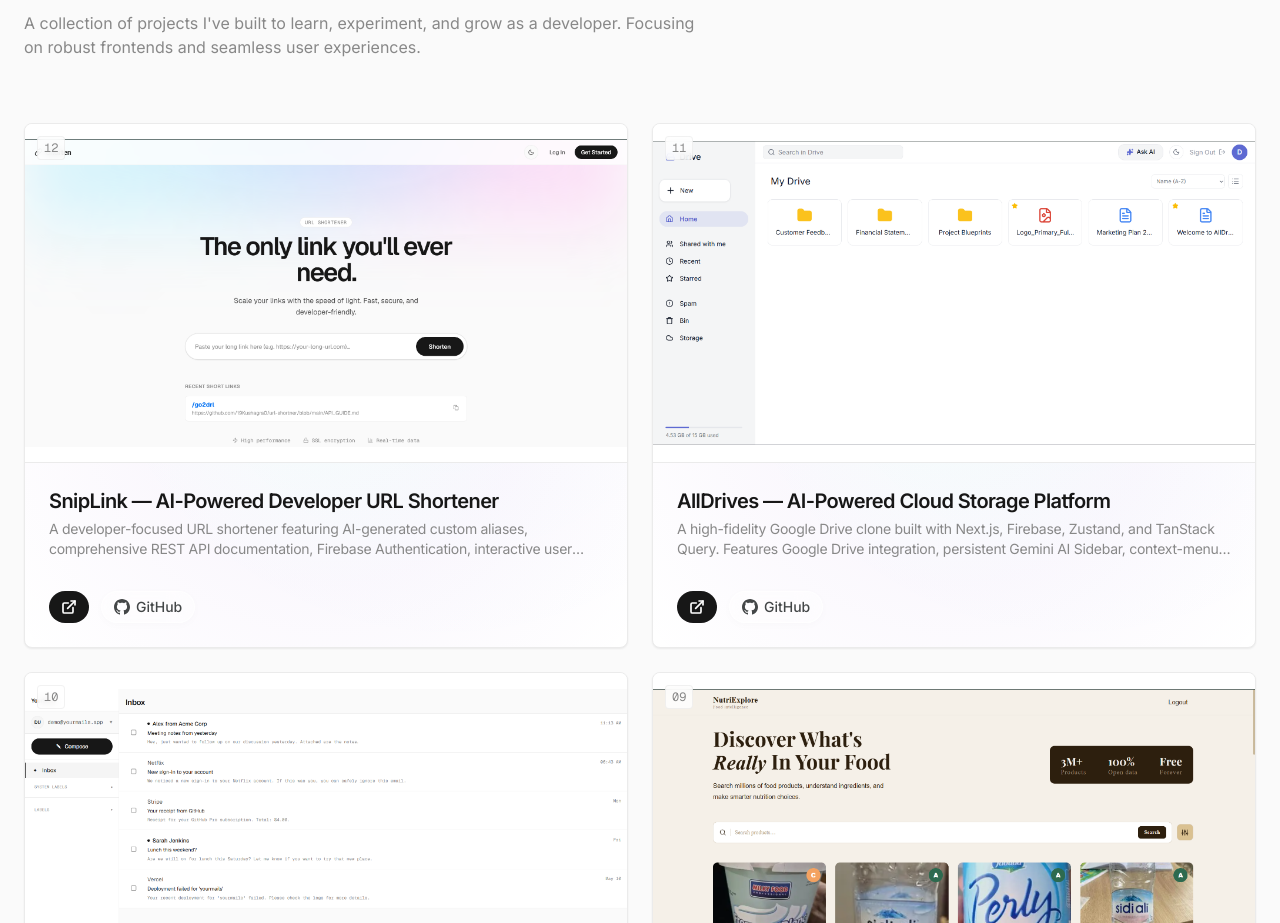
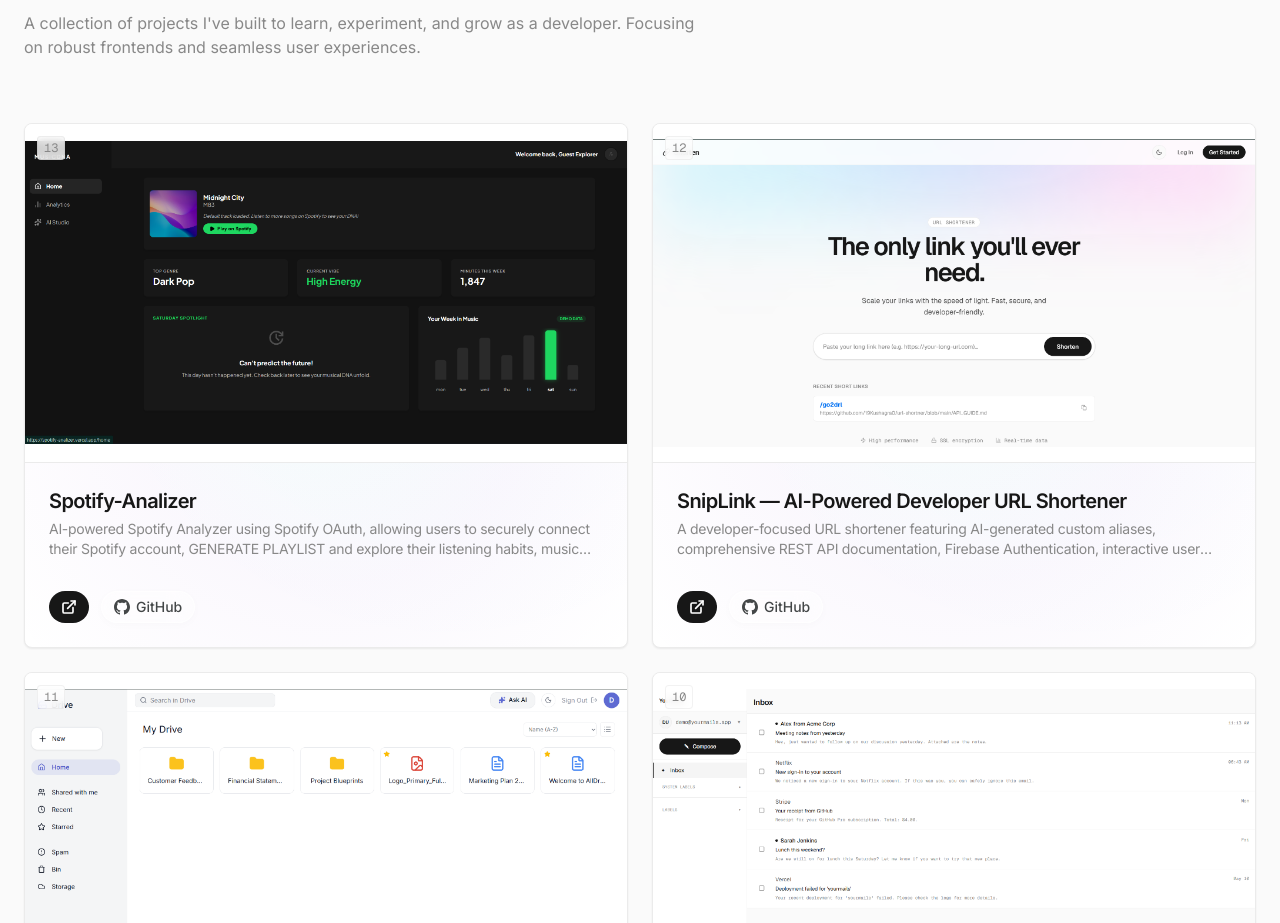
Before and after one commit to 19Kushagra0/portfolio, a Next.js app: page / in a window 1280 px wide. Shown: the part 920-1843 px from the top of the page. Built offline with nearby package versions, Linux system fonts and the light colour scheme.

Commit message:
NEW PROJECT ADDED

```diff
--- /dev/null
+++ b/copy_image.js
@@ -0,0 +1 @@
+// Temporary copy script used to copy the Spotify-Analizer screenshot. Can be safely deleted.
--- a/src/app/page.jsx
+++ b/src/app/page.jsx
@@ -46,6 +46,18 @@
 };
 
 const projectsData = [
+    {
+    id: 14,
+    number: "13",
+    title: "Spotify-Analizer",
+    description:
+      "AI-powered Spotify Analyzer  using Spotify OAuth, allowing users to securely connect their Spotify account, GENERATE PLAYLIST and explore their listening habits, music taste, and analytics in an interactive way.",
+    image: "/projects/spotify.png",
+    links: {
+      live: "https://spotify-analizer.vercel.app/",
+      github: "https://github.com/19Kushagra0/spotify-analizer",
+    },
+  },
   {
     id: 13,
     number: "12",
```
Also changed, not shown: public/projects/spotify.png (added).
